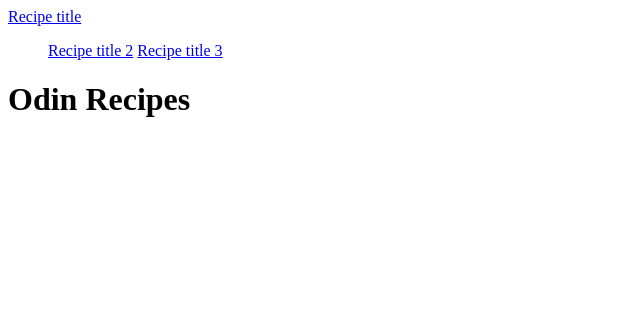
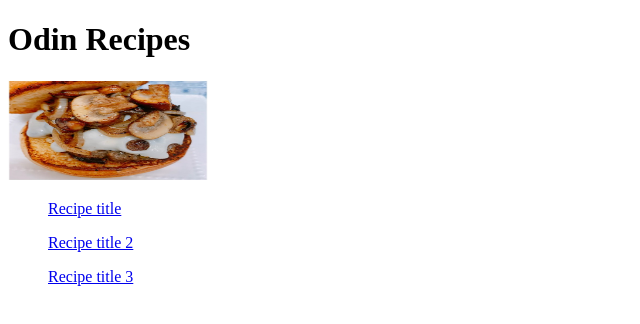
Before and after one commit to lvl1rookie/odin-recipes, a plain HTML site: page index.html in a window 1280 px wide. Shown: the whole page, without its empty margins (0-640 px from the left). Drawn offline with Linux system fonts and the light colour scheme.

Commit message:
images/burger.jpg

```diff
--- a/index.html
+++ b/index.html
@@ -2,15 +2,17 @@
 <html lang="en">
   <head>
     <meta charset="UTF-8">
+    <body>
+        <h1>Odin Recipes</h1>
+        <img src="./images/burger.jpg" alt="burger" height="100" width="200">
+      </body>
     <title>Basic Recipe Website</title>
-    <a href="recipes/burger.html">Recipe title</a>
     <ul>
-        <a href="recipes/salad.html">Recipe title 2</a>
-        <a href="recipes/smoothie.html">Recipe title 3</a>
+        <p><a href="recipes/burger.html">Recipe title</a></p>
+        <p><a href="recipes/salad.html">Recipe title 2</a></p>
+        <p><a href="recipes/burger.html">Recipe title 3</a></p>
     </ul>
   </head>
 
-  <body>
-    <h1>Odin Recipes</h1>
-  </body>
+
 </html>
```
Also changed, not shown: recipes/burger.html (+1 -1 lines), images/burger.jpg (added).
